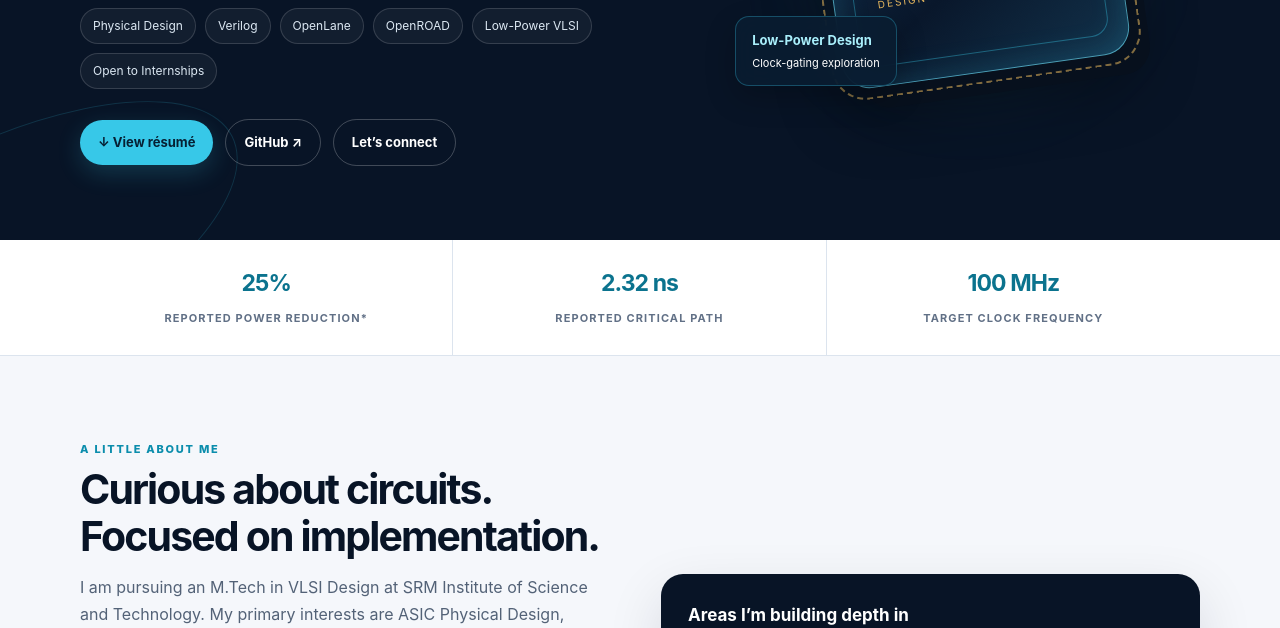
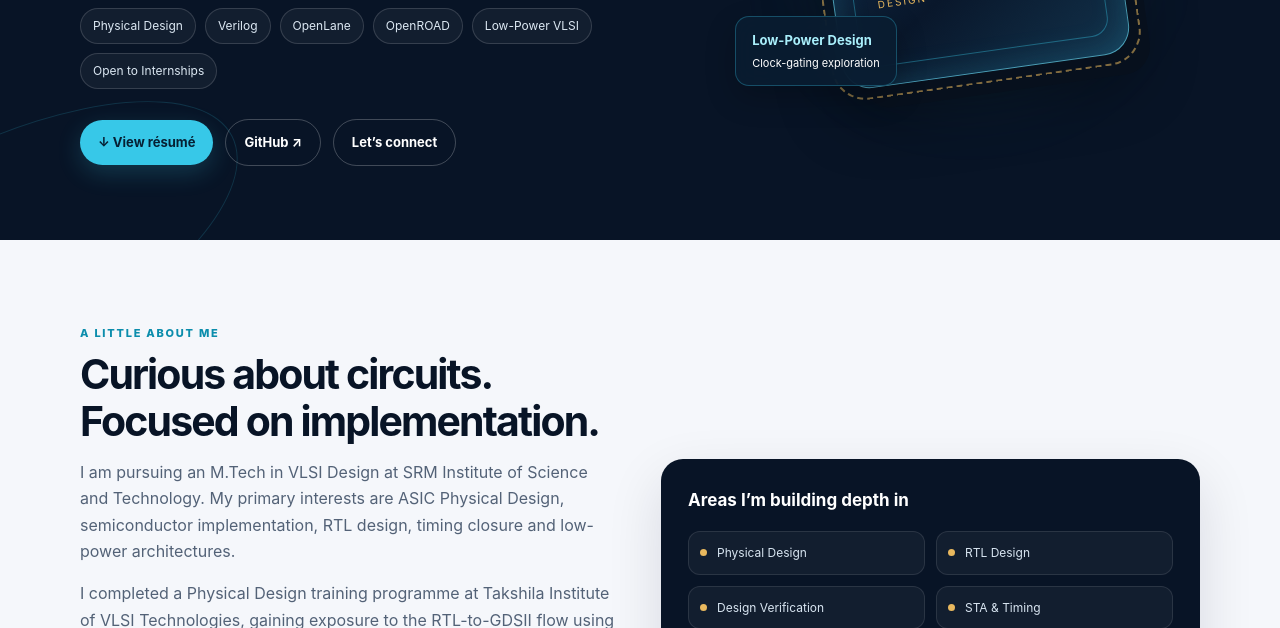
Before and after one commit to Neveythithaa/neveythithaa.github.io, a plain HTML site: page index.html in a window 1280 px wide. Shown: the part 472-1100 px from the top of the page. Drawn offline with Linux system fonts and the light colour scheme.

Commit message:
Remove duplicate project metrics below hero

```diff
--- a/index.html
+++ b/index.html
@@ -425,13 +425,6 @@
       </div>
     </header>
 
-    <div class="quick-stats" aria-label="Selected project metrics">
-      <div class="container stats-grid">
-        <div class="stat"><strong>25%</strong><span>Reported power reduction*</span></div>
-        <div class="stat"><strong>2.32 ns</strong><span>Reported critical path</span></div>
-        <div class="stat"><strong>100 MHz</strong><span>Target clock frequency</span></div>
-      </div>
-    </div>
 
     <section id="about">
       <div class="container">
```
